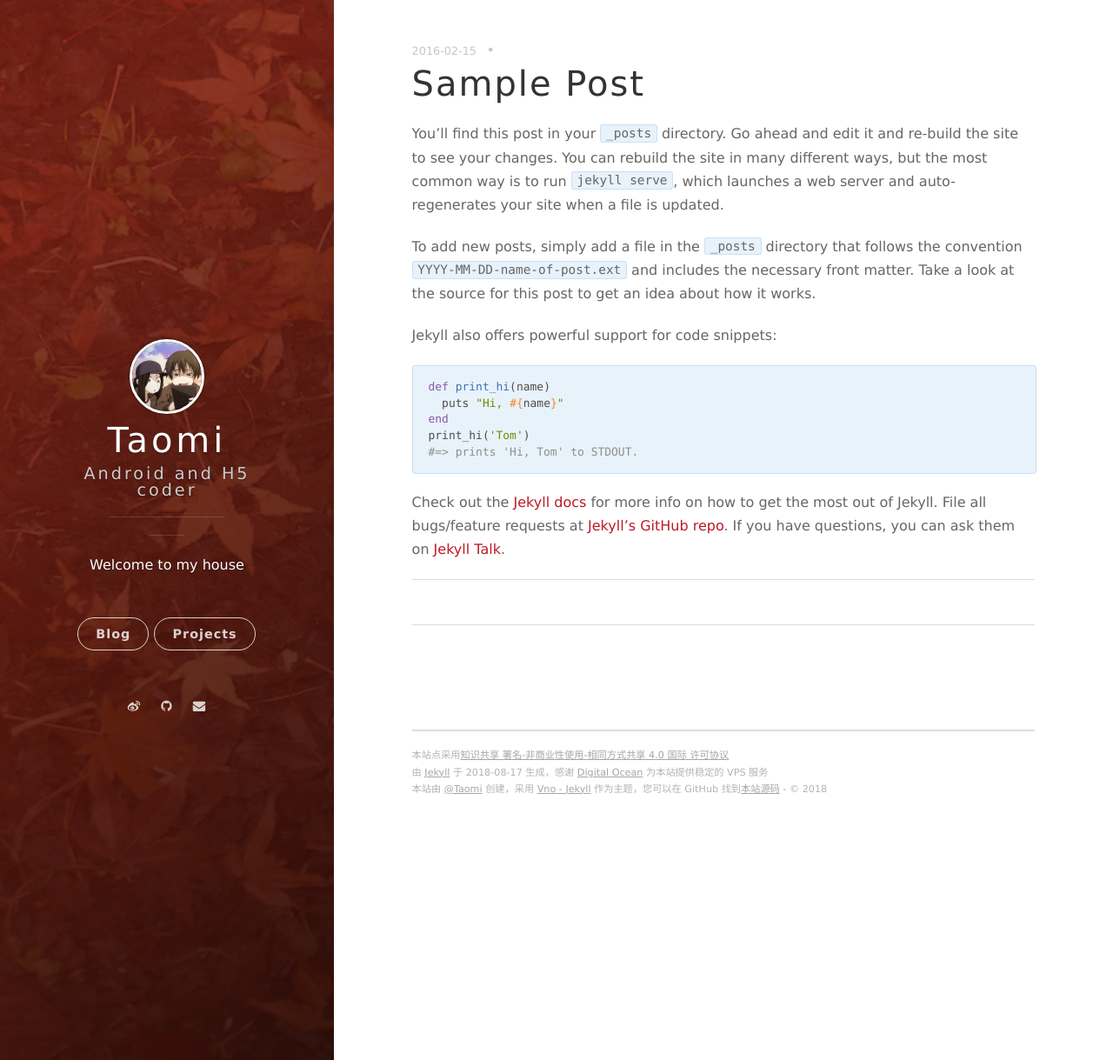
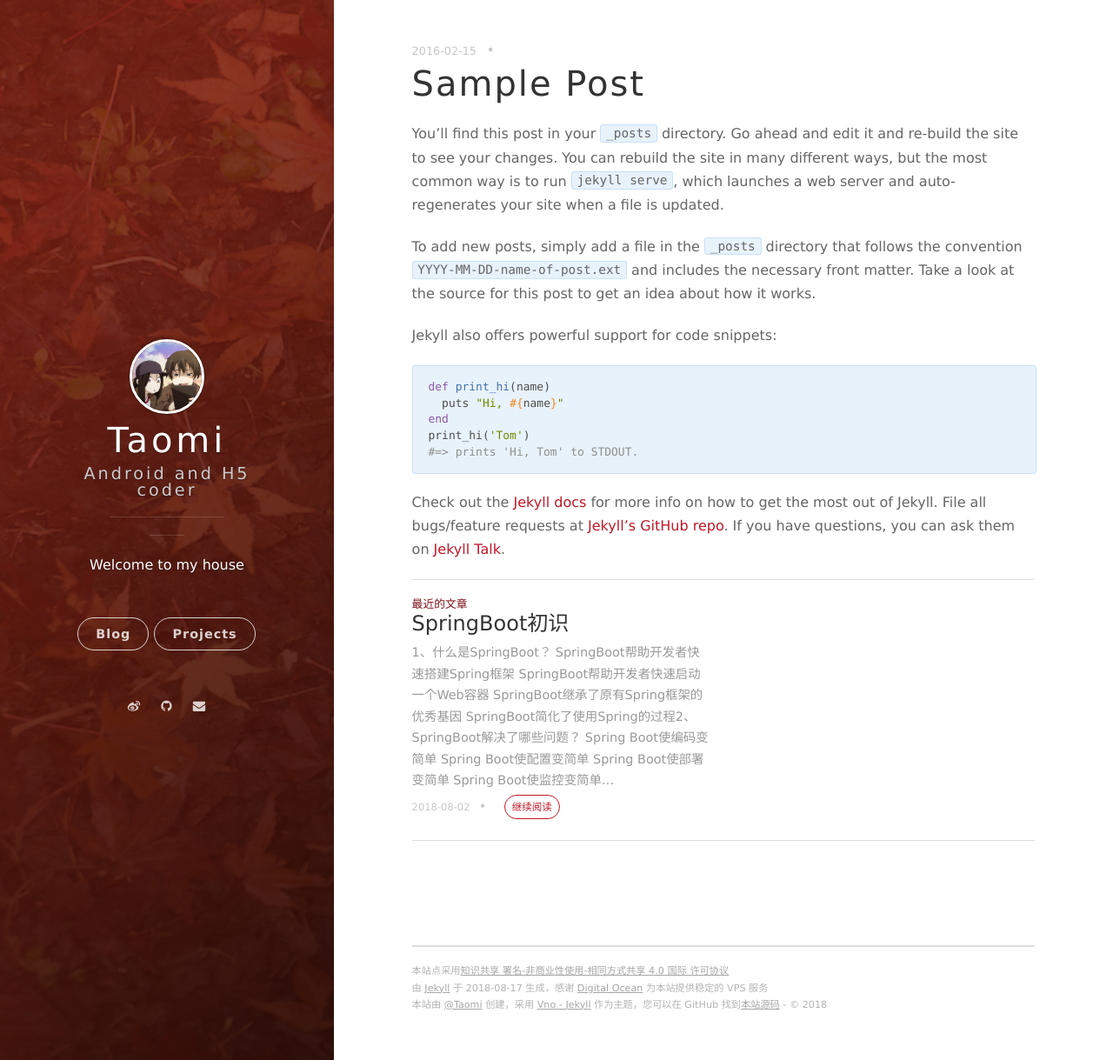
Before and after one commit to BKHole/BKHole.github.io, a Jekyll site: the page built from _posts/2016-02-15-sample-post.markdown, in a window 1280 px wide and 1219 px high. Shown: the whole window at 87% size. Built offline with Jekyll 4.4.1, drawn with Linux system fonts in a browser that asks for light colours; nearby versions of some CDN libraries; comment, search, counter and statistics services are not loaded.

Commit message:
modify SpringBoot初识

```diff
--- a/_posts/SpringBoot初识.markdown
+++ b/_posts/2018-08-02-SpringBoot初识.markdown
@@ -1,3 +1,9 @@
+---
+layout: post
+title: SpringBoot初识
+date: 2018-08-02
+---
+
 #### 1、什么是SpringBoot？
 - SpringBoot帮助开发者快速搭建Spring框架
 - SpringBoot帮助开发者快速启动一个Web容器
```
